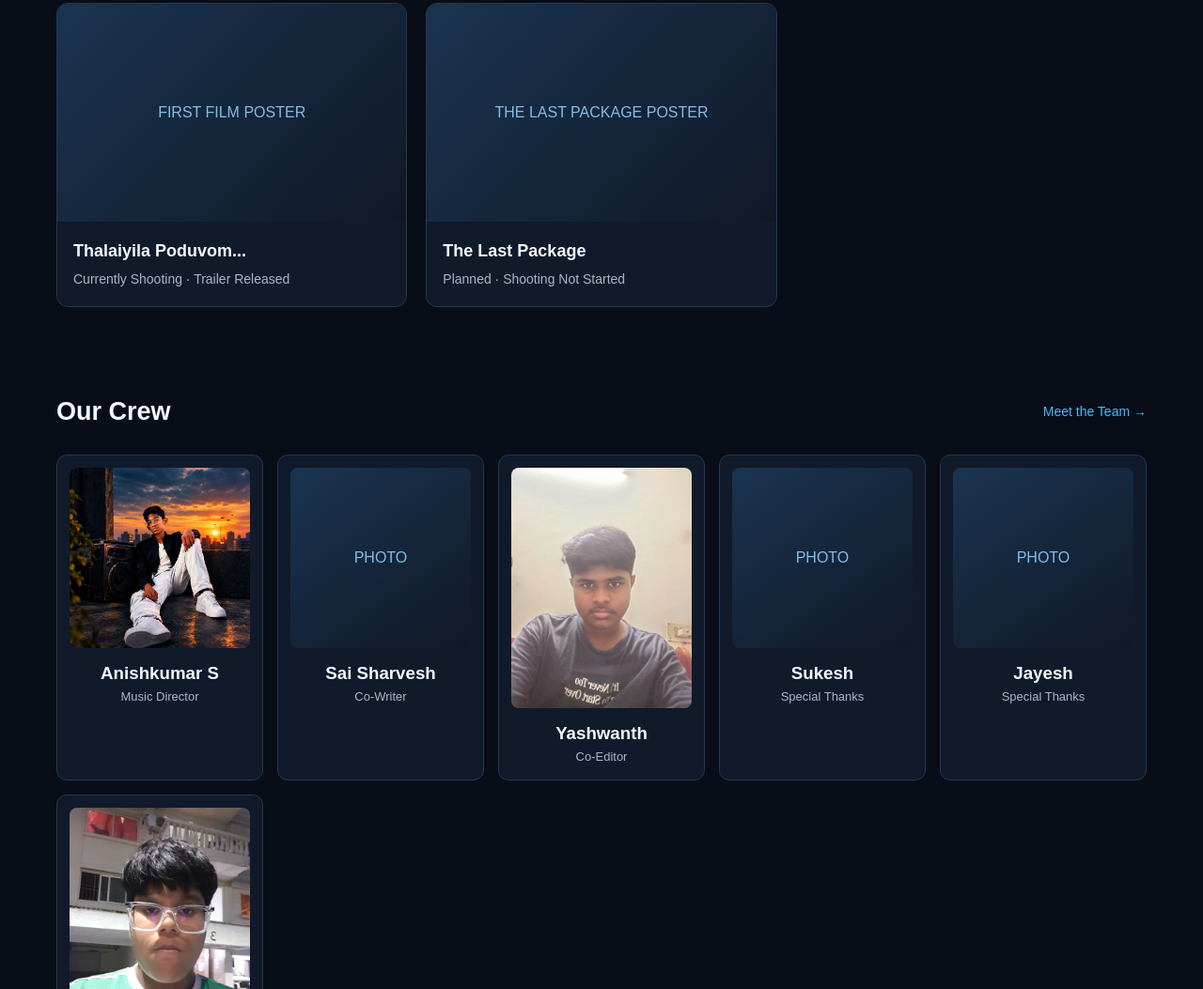
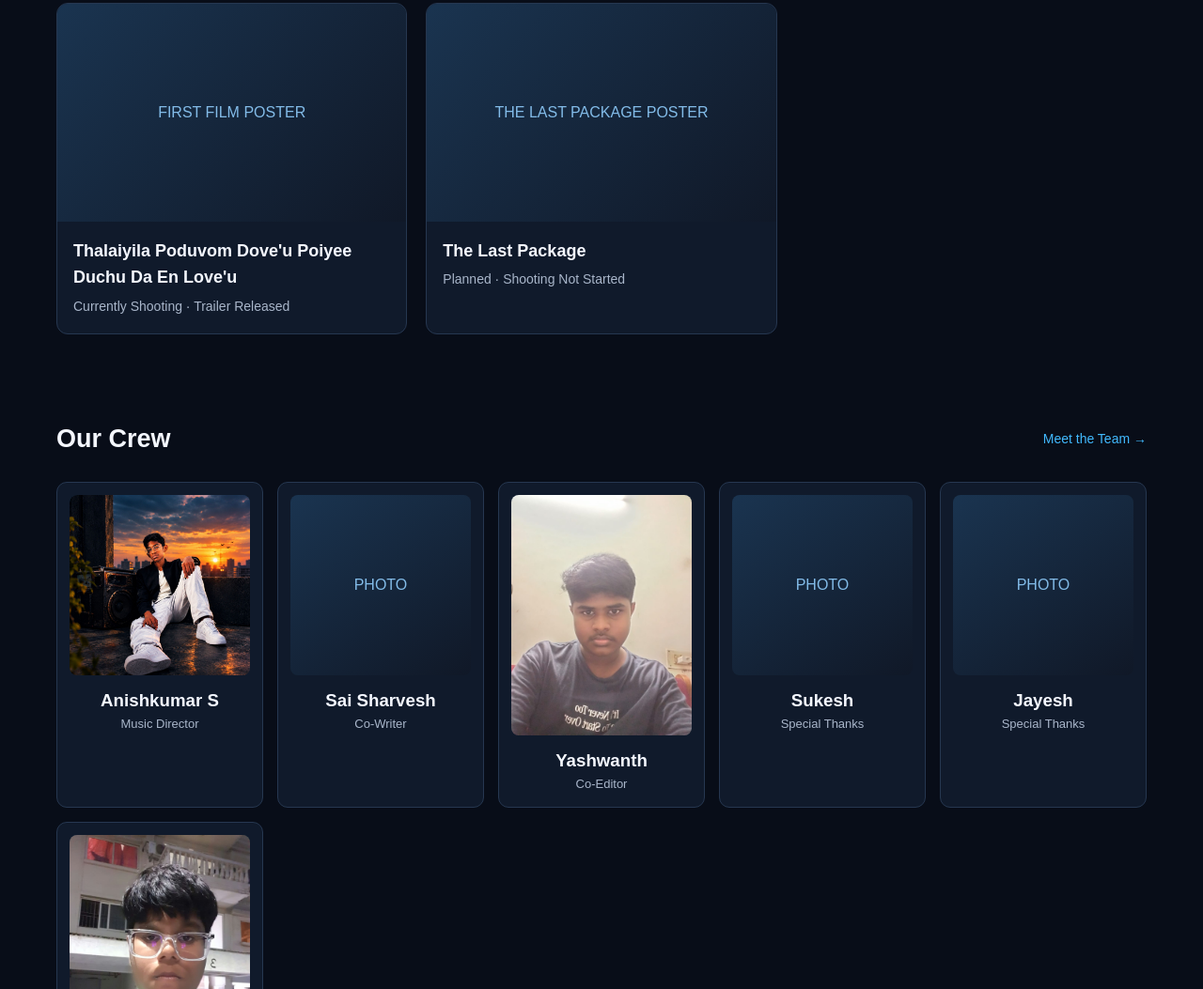
Before and after one commit to asritkumar/asritkumar.github.io, a plain HTML site: page index.html in a window 1280 px wide. Shown: the part 1291-2344 px from the top of the page at 94% size. Drawn offline with Linux system fonts and the light colour scheme.

Commit message:
Update film title in index.html

```diff
--- a/index.html
+++ b/index.html
@@ -527,7 +527,7 @@
         <a href="pages/thalaiyila-poduvom.html" class="card">
           <div class="card-image">FIRST FILM POSTER</div>
           <div class="card-info">
-            <h3>Thalaiyila Poduvom...</h3>
+            <h3>Thalaiyila Poduvom Dove'u Poiyee Duchu Da En Love'u</h3>
             <p>Currently Shooting · Trailer Released</p>
           </div>
         </a>
```
